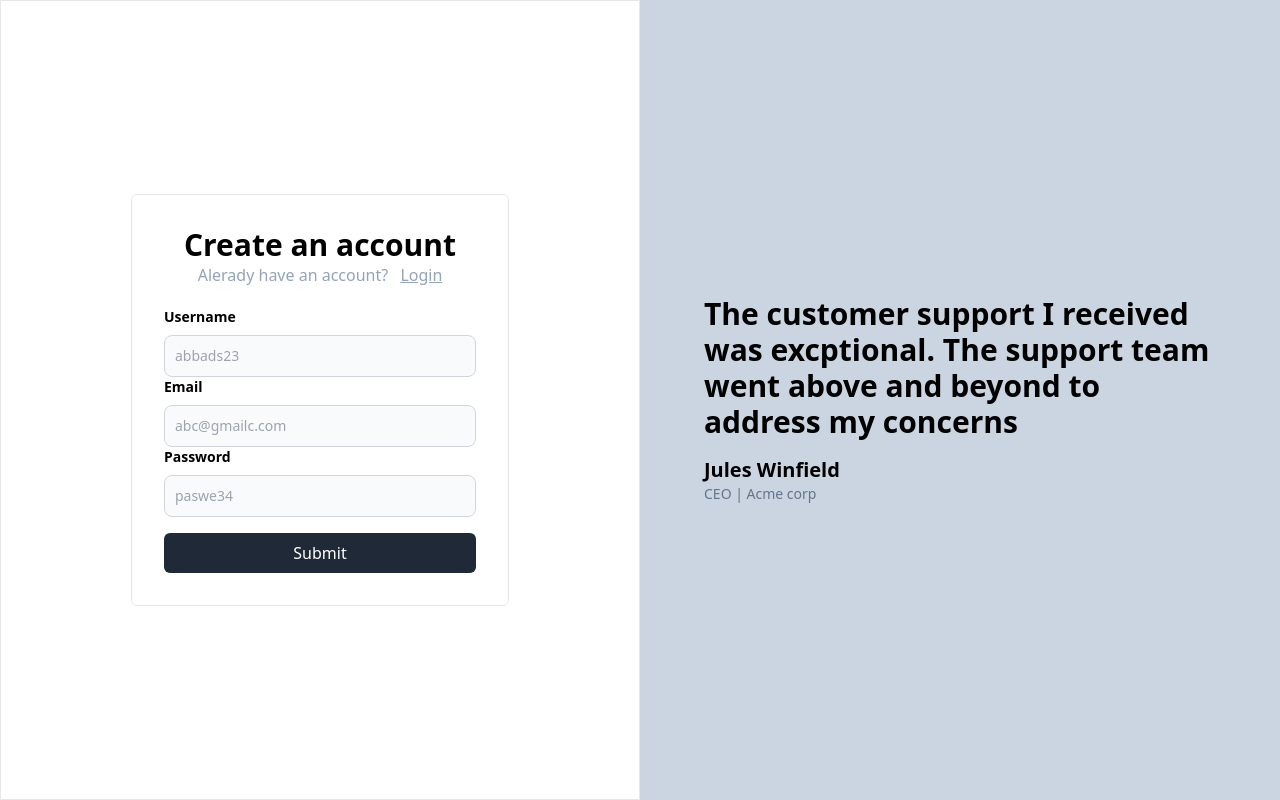
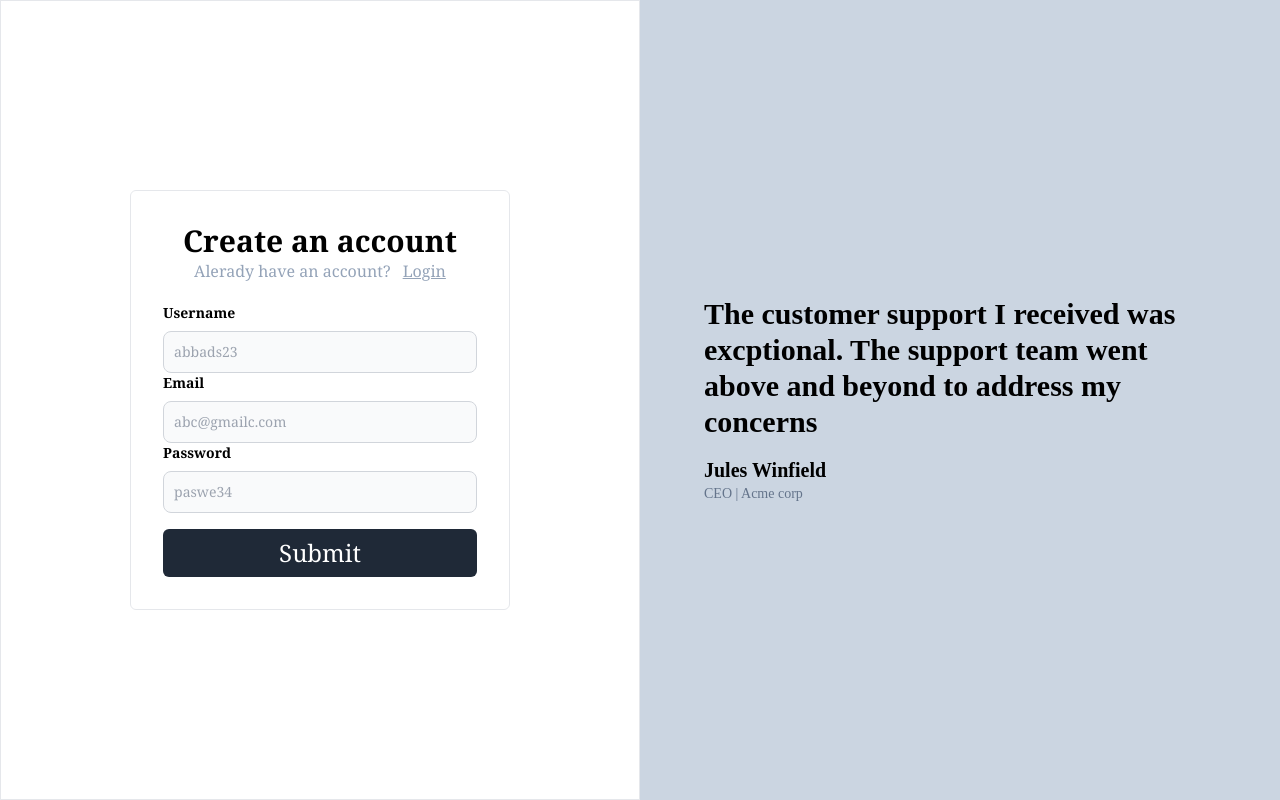
Before and after one commit to Vinayak097/bloging_app, a React (Vite) app in the folder frontend/: page /signup in a window 1280 px wide. Built offline with nearby package versions, Linux system fonts and the light colour scheme.

Commit message:
ui updated

```diff
--- a/frontend/src/App.css
+++ b/frontend/src/App.css
@@ -1,3 +1,8 @@
 @tailwind base;
 @tailwind components;
 @tailwind utilities;
+
+body{
+    font-family: serif;
+
+}
--- a/frontend/src/components/Appbar.tsx
+++ b/frontend/src/components/Appbar.tsx
@@ -16,16 +16,16 @@ export const Appbar=()=>{
     }
     },[logged])
 
-    return <div className="flex justify-between  px-10 py-2 border-b">
+    return <div className="flex font-serif justify-between  px-10 py-2 border-b ">
 
         <div className="flex flex-col justify-center bg-slate-800 text-white p-2 rounded-md px-3">
             <Link to="/blogs">Home</Link>
         </div>
 
         <div className=" flex flex-row items-center">
-        <div className="mx-8 flex py-1.5 text-lg font-semibold justify-center  bg-green-500 p-1 rounded-md px-4">
-            <Link to="/publish ">  Create</Link>
-        </div>
+
+            <Link to="/publish " >  <button className="mx-8  text-white flex py-1.5 text-lg font-semibold justify-center  bg-green-500 border bg-opacity-80 hover:shadow-xl transition-all  border-green-700 rounded-md px-4 ">Create</button></Link>
+
         <div >
             <Avatar size={"big"} name="harkirat"></Avatar>
         </div>
--- a/frontend/src/components/Auth.tsx
+++ b/frontend/src/components/Auth.tsx
@@ -39,7 +39,7 @@ export const Auth=({labeltype}:{labeltype :"signin" |"signup"})=>{
     };
 
 
-    return <div className="border  h-screen items-center flex justify-center flex-col">
+    return <div className="border font-serif  h-screen items-center flex justify-center flex-col">
         <div className="flex border w-fit justify-center rounded-md p-8 backdrop-grayscale-0 ">
             <div className=" ">
                 <div className="text-center px-5">
@@ -54,8 +54,8 @@ export const Auth=({labeltype}:{labeltype :"signin" |"signup"})=>{
 
                 </div>
 
-                <div className="pt-5">
-                    <div className="">
+                <div className="pt-5 flex justify-center ">
+                    <div className=" w-full">
                         {labeltype==="signup"?
                          <LabelledInput label="Username" placeholder="abbads23" onChange={(e)=>{
                             setusername(e.target.value)
@@ -70,7 +70,7 @@ export const Auth=({labeltype}:{labeltype :"signin" |"signup"})=>{
                             setloding(true)
                             await getpostrequest()
                             setloding(false)
-                            }} type="button" className="w-full mt-4 text-white bg-gray-800 rounded-md p-2  hover:opacity-50">{Loading ?<Spinner></Spinner> :"Submit"}</button>
+                            }} type="button" className="w-full mt-4 text-white bg-gray-800 rounded-md p-2 text-2xl   hover:opacity-50">{Loading ?<Spinner></Spinner> :"Submit"}</button>
                         </div>
                 </div>
             </div>
@@ -91,7 +91,7 @@ function LabelledInput({ label, placeholder, onChange, type }: LabelledInputType
         <div>
 
             <label id="first_name" className="block mb-2 text-sm font-semibold text-black ">{label}</label>
-                <input onChange={onChange} type={type || "text"}  className="bg-gray-50 border border-gray-300 text-gray-900 text-sm rounded-lg focus:ring-blue-500 focus:border-blue-500 block w-full p-2.5 " placeholder={placeholder} required />
+                <input onChange={onChange} type={type || "text"}  className="bg-gray-50   border border-gray-300 text-gray-900 text-sm rounded-lg focus:ring-blue-500 focus:border-blue-500 block w-full p-2.5 " placeholder={placeholder} required />
         </div>
     );
 }
```
Also changed, not shown: 1 other file (tests, documents, lock files or other folders).
